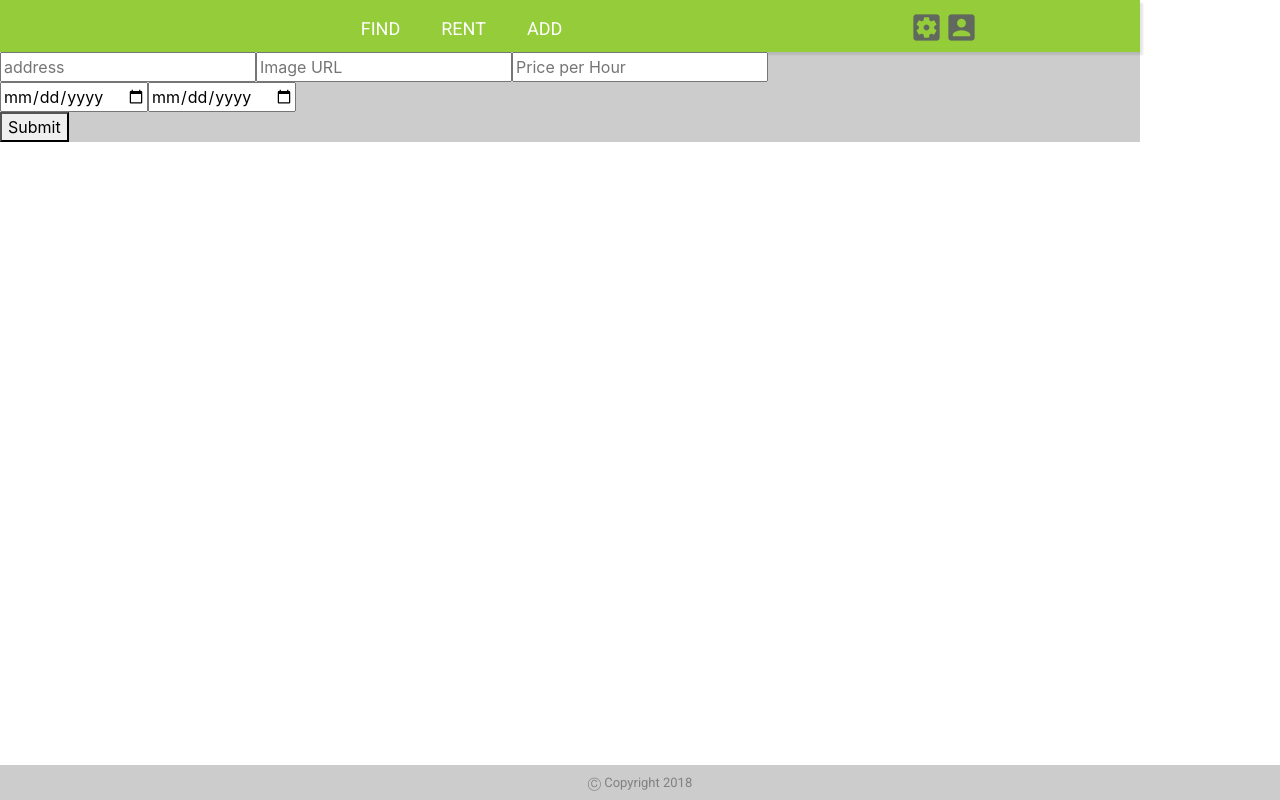
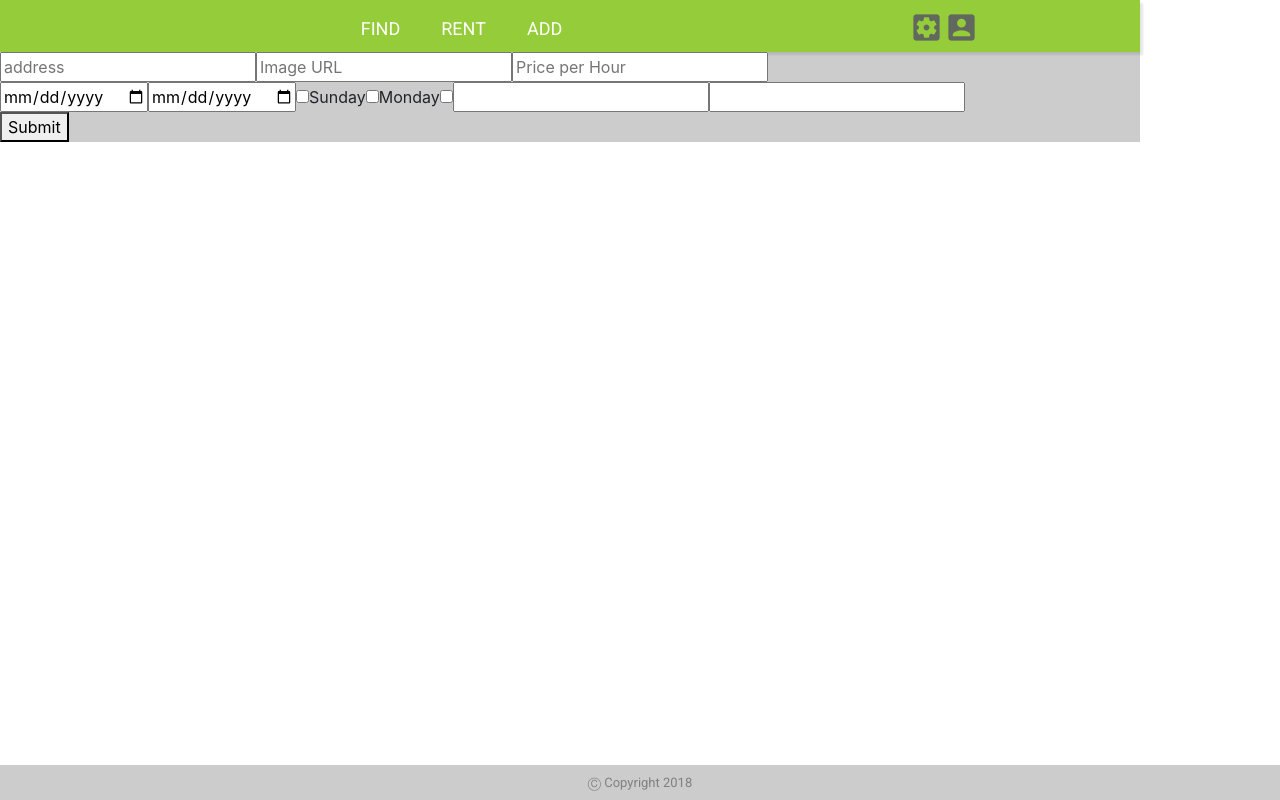
Before and after one commit to caglarpanus/Landing-Pad, a React (Create React App) app in the folder client/: page /newSpot in a window 1280 px wide. Built offline with nearby package versions, Linux system fonts and the light colour scheme; a web font is replaced by a local one.

Commit message:
new space page

```diff
--- a/client/src/pages/newSpot/NewSpot.js
+++ b/client/src/pages/newSpot/NewSpot.js
@@ -28,7 +28,9 @@ class NewSpot extends React.Component {
             thr: '',
             fri: '',
             sat: '',
-            sun: ''
+            sun: '',
+            startTime: '',
+            endTime: ''
         }
     }
 
@@ -41,6 +43,29 @@ class NewSpot extends React.Component {
             [event.target.name]:event.target.value
         })
         console.log('jeb')
+    }
+
+    compileTime = () => {
+        const timeArr = []
+        function DateObj(day){
+            this.day = day;
+            this.times = []
+            this.addTime = (time) => {
+                this.times.push(time)
+            }
+        }
+        var datee = new Date(this.state.startDate)
+
+        console.log(new Date(datee.setDate(datee.getDate() + 1)))
+        for(var d = new Date(this.state.startDate); d <= new Date(this.state.endDate); new Date(d.setDate(d.getDate() + 1))){
+            var e = new DateObj(d)
+            for(var f = parseInt(this.state.startTime); f <= parseInt(this.state.endTime); f++){
+                e.addTime({[f]:'available'})
+            }
+            timeArr.push(e)
+        }
+        this.setState({ availability:timeArr })
+        spacesApi.createSpace(this.state)
     }
 
     render(){
@@ -81,11 +106,46 @@ class NewSpot extends React.Component {
                             name='endDate'
                             value={this.state.endDate}
                             id='end'
-                            onChang={this.updateState}
+                            onChange={this.updateState}
+                        />
+                        <input
+                            type='checkbox'
+                            name='sun'
+                            value={this.state.sun}
+                            id='sun'
+                            onChange={this.updateState}
+                        />Sunday
+                        <input
+                            type='checkbox'
+                            name='mon'
+                            value={this.state.mon}
+                            id='mon'
+                            onChange={this.updateState}
+                        />Monday
+                        <input
+                            type='checkbox'
+                            name='tues'
+                            value={this.state.tues}
+                            id='tues'
+                            onChange={this.updateState}
+                        />
+                        <input
+                            type='text'
+                            name='startTime'
+                            value={this.state.startTime}
+                            id='startTime'
+                            onChange={this.updateState}
+                        />
+                        <input
+                            type='text'
+                            name='endTime'
+                            value={this.state.endTime}
+                            id='endTime'
+                            onChange={this.updateState}
                         />
                     </div>
 
-                <button id='submit-button' onClick={() => spacesApi.createSpace(this.state)}>
+                <button id='submit-button' onClick={() => this.compileTime()}>
                     Submit
                 </button>
                 <Footer/>
```
Also changed, not shown: client/src/components/datebuttons/DateButtons.js (added, +20 -0 lines).
